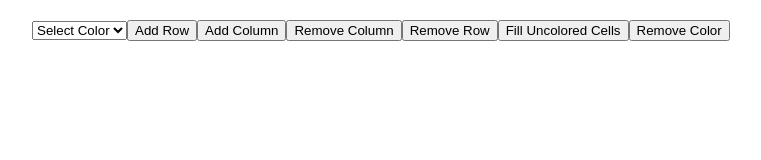
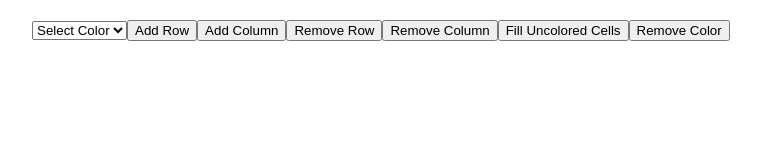
Before and after one commit to johnzhou1210/JJEF-assignment-4, a React (Create React App) app in the folder src/: page / in a window 1280 px wide. Shown: the top 160 px of the page, without its empty margins (8-769 px from the left). Built offline with nearby package versions, Linux system fonts and the light colour scheme.

Commit message:
changed the order of the buttons for 'Remove Row' and 'Remove Column'

```diff
--- a/src/App.js
+++ b/src/App.js
@@ -144,11 +144,8 @@ function removeRow() {
         <ColorSelect />
         <AddRowButton onAddRowButtonClick={() => addRow()} />
         <AddColumnButton onAddColumnButtonClick={() => addColumn()} />
-
+        <button onClick={removeRow}>Remove Row </button>
         <button onClick={removeColumn}>Remove Column </button>
-
-        <button onClick={removeRow}>Remove Row </button>
-
         <button onClick={fillUncoloredCells}>Fill Uncolored Cells</button>
         <button onClick={removeColorFromCells}>Remove Color</button>
       </div>
```
